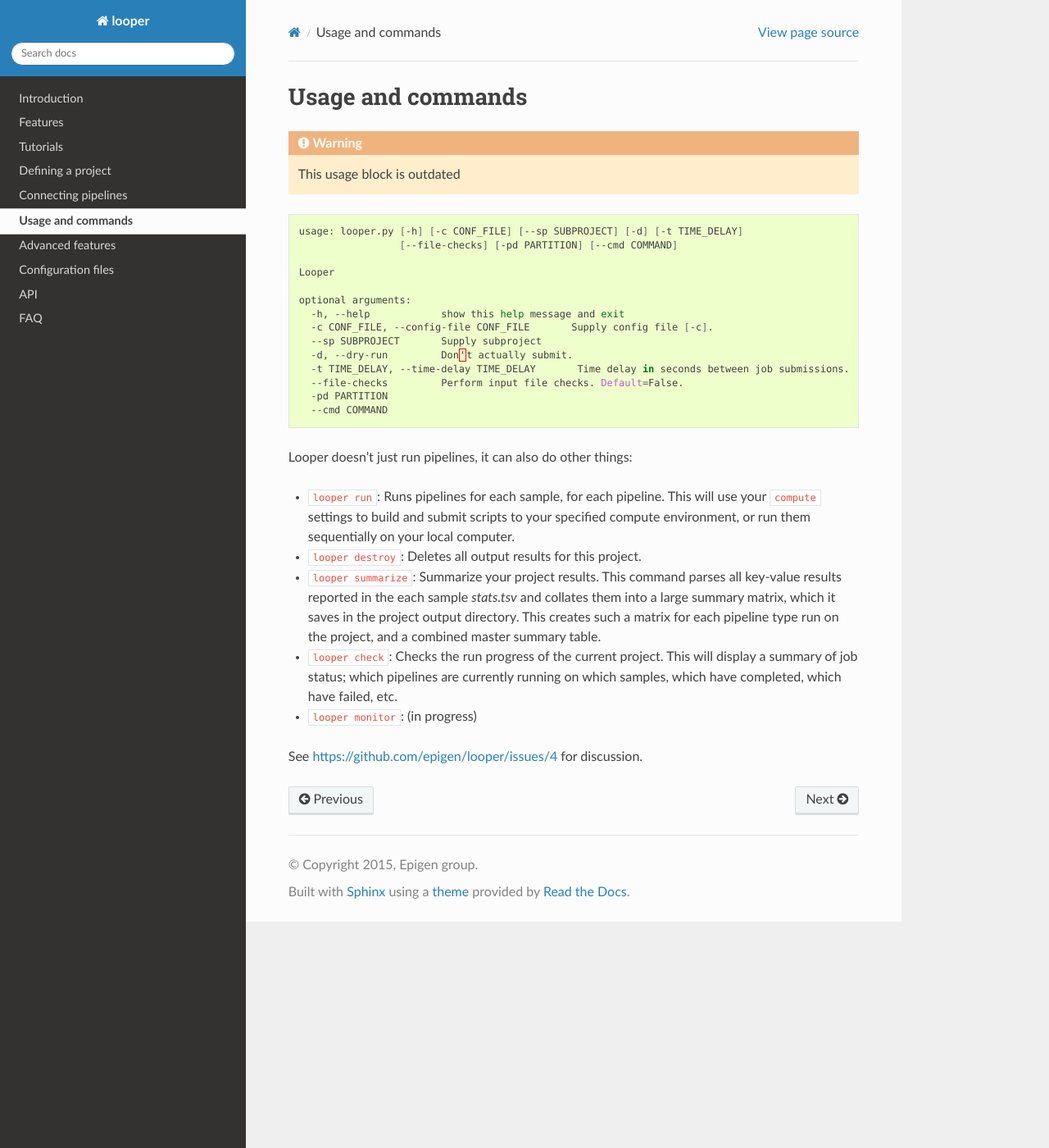
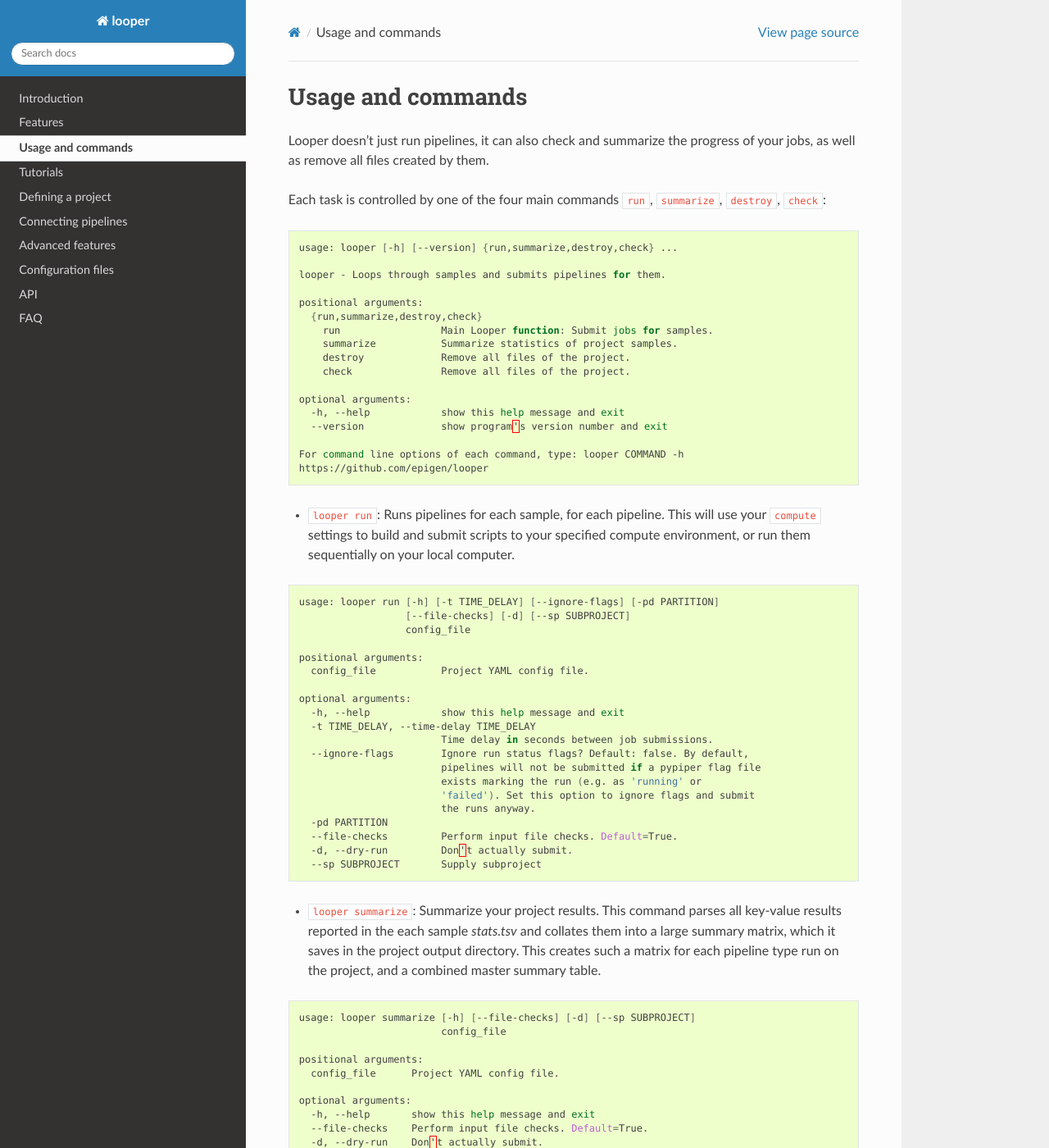
Before and after one commit to pepkit/peppy, a Sphinx documentation site: the page built from doc/source/usage-and-commands.rst, in a window 1280 px wide and 1400 px high. Shown: the whole window at 82% size. Built offline with Sphinx 7.4.7 and the Read the Docs theme 2.0.0, drawn with Linux system fonts in a browser that asks for light colours; pages that are not in the unit, such as notebooks, are missing from menus; some of the changed text lies outside the part shown.

Commit message:
minor doc changes

```diff
--- a/doc/source/features.rst
+++ b/doc/source/features.rst
@@ -6,7 +6,7 @@
 
 - **Flexible pipelines:**  Use looper with any pipeline, any library, in any domain. We designed it to work with `Pypiper <http://pypiper.readthedocs.io/>`_, but looper has an infinitely flexible command-line argument system that will let you configure it to work with  any script (pipeline) that accepts command-line arguments. You can also configure looper to submit multiple pipelines per sample.
 
-- **Flexible compute:**  If you make no settings, looper will simply run your jobs serially. But Looper includes a templating system that will let you, switch to process your pipelines on any cluster resource manager (SLURM, SGE, etc.). We include default templates for SLURM and SGE, but it's easy to add your own as well. Looper also gives you a way to determine which compute queue/partition to submit on-the-fly, by passing the ``--compute`` parameter to your call to ``looper run``, making it simple to use by default, but very flexible if you have complex resource needs.
+- **Flexible compute:**  If you don't change any settings, looper will simply run your jobs serially. But Looper includes a templating system that will let you process your pipelines on any cluster resource manager (SLURM, SGE, etc.). We include default templates for SLURM and SGE, but it's easy to add your own as well. Looper also gives you a way to determine which compute queue/partition to submit on-the-fly, by passing the ``--compute`` parameter to your call to ``looper run``, making it simple to use by default, but very flexible if you have complex resource needs.
 
 - **Standardized project definition:** Looper defines a flexible standard format for describing projects, and there are other tools that can read these same formats. For example, we are working on an R package that will read the same project definition and provide all your sample metadata (and pipeline results) in and R analysis environment, with no additional effort. With a standardized project definition, the possibilities are endless.
 
--- a/doc/source/index.rst
+++ b/doc/source/index.rst
@@ -30,14 +30,15 @@
 
 	intro.rst
 	features.rst
+	usage-and-commands.rst
 	tutorials.rst
 	define-your-project.rst
 	connecting-pipelines.rst
-	usage-and-commands.rst
 	advanced.rst
 	config-files.rst
 	api.rst
 	faq.rst
+	changelog.rst
 
 
 Indices and tables
--- a/doc/source/usage-and-commands.rst
+++ b/doc/source/usage-and-commands.rst
@@ -1,35 +1,108 @@
 Usage and commands
 ******************************
 
-.. warning:: This usage block is outdated
+
+Looper doesn't just run pipelines, it can also check and summarize the progress of your jobs, as well as remove all files created by them.
+
+Each task is controlled by one of the four main commands ``run``, ``summarize``, ``destroy``, ``check``:
+
 
 .. code-block:: bash
 
-   usage: looper.py [-h] [-c CONF_FILE] [--sp SUBPROJECT] [-d] [-t TIME_DELAY]
-                    [--file-checks] [-pd PARTITION] [--cmd COMMAND]
+  usage: looper [-h] [--version] {run,summarize,destroy,check} ...
 
-   Looper
+  looper - Loops through samples and submits pipelines for them.
 
-   optional arguments:
-     -h, --help            show this help message and exit
-     -c CONF_FILE, --config-file CONF_FILE       Supply config file [-c].
-     --sp SUBPROJECT       Supply subproject
-     -d, --dry-run         Don't actually submit.
-     -t TIME_DELAY, --time-delay TIME_DELAY       Time delay in seconds between job submissions.
-     --file-checks         Perform input file checks. Default=False.
-     -pd PARTITION
-     --cmd COMMAND
+  positional arguments:
+    {run,summarize,destroy,check}
+      run                 Main Looper function: Submit jobs for samples.
+      summarize           Summarize statistics of project samples.
+      destroy             Remove all files of the project.
+      check               Remove all files of the project.
 
+  optional arguments:
+    -h, --help            show this help message and exit
+    --version             show program's version number and exit
 
-Looper doesn't just run pipelines, it can also do other things:
+  For command line options of each command, type: looper COMMAND -h
+  https://github.com/epigen/looper
+
 
 - ``looper run``:  Runs pipelines for each sample, for each pipeline. This will use your ``compute`` settings to build and submit scripts to your specified compute environment, or run them sequentially on your local computer.
 
-- ``looper destroy``: Deletes all output results for this project.
+
+.. code-block:: bash
+
+  usage: looper run [-h] [-t TIME_DELAY] [--ignore-flags] [-pd PARTITION]
+                    [--file-checks] [-d] [--sp SUBPROJECT]
+                    config_file
+
+  positional arguments:
+    config_file           Project YAML config file.
+
+  optional arguments:
+    -h, --help            show this help message and exit
+    -t TIME_DELAY, --time-delay TIME_DELAY
+                          Time delay in seconds between job submissions.
+    --ignore-flags        Ignore run status flags? Default: false. By default,
+                          pipelines will not be submitted if a pypiper flag file
+                          exists marking the run (e.g. as 'running' or
+                          'failed'). Set this option to ignore flags and submit
+                          the runs anyway.
+    -pd PARTITION
+    --file-checks         Perform input file checks. Default=True.
+    -d, --dry-run         Don't actually submit.
+    --sp SUBPROJECT       Supply subproject
+
 
 - ``looper summarize``: Summarize your project results. This command parses all key-value results reported in the each sample `stats.tsv` and collates them into a large summary matrix, which it saves in the project output directory. This creates such a matrix for each pipeline type run on the project, and a combined master summary table.
 
+.. code-block:: bash
+
+  usage: looper summarize [-h] [--file-checks] [-d] [--sp SUBPROJECT]
+                          config_file
+
+  positional arguments:
+    config_file      Project YAML config file.
+
+  optional arguments:
+    -h, --help       show this help message and exit
+    --file-checks    Perform input file checks. Default=True.
+    -d, --dry-run    Don't actually submit.
+    --sp SUBPROJECT  Supply subproject
+
+
 - ``looper check``: Checks the run progress of the current project. This will display a summary of job status; which pipelines are currently running on which samples, which have completed, which have failed, etc.
+
+.. code-block:: bash
+
+  usage: looper check [-h] [--file-checks] [-d] [--sp SUBPROJECT] config_file
+
+  positional arguments:
+    config_file      Project YAML config file.
+
+  optional arguments:
+    -h, --help       show this help message and exit
+    --file-checks    Perform input file checks. Default=True.
+    -d, --dry-run    Don't actually submit.
+    --sp SUBPROJECT  Supply subproject
+
+
+- ``looper destroy``: Deletes all output results for this project.
+
+.. code-block:: bash
+
+  usage: looper destroy [-h] [--file-checks] [-d] [--sp SUBPROJECT] config_file
+
+  positional arguments:
+    config_file      Project YAML config file.
+
+  optional arguments:
+    -h, --help       show this help message and exit
+    --file-checks    Perform input file checks. Default=True.
+    -d, --dry-run    Don't actually submit.
+    --sp SUBPROJECT  Supply subproject
+
 
 - ``looper monitor``: (in progress)
 
```
Also changed, not shown: doc/source/advanced.rst (+10 -11 lines).
